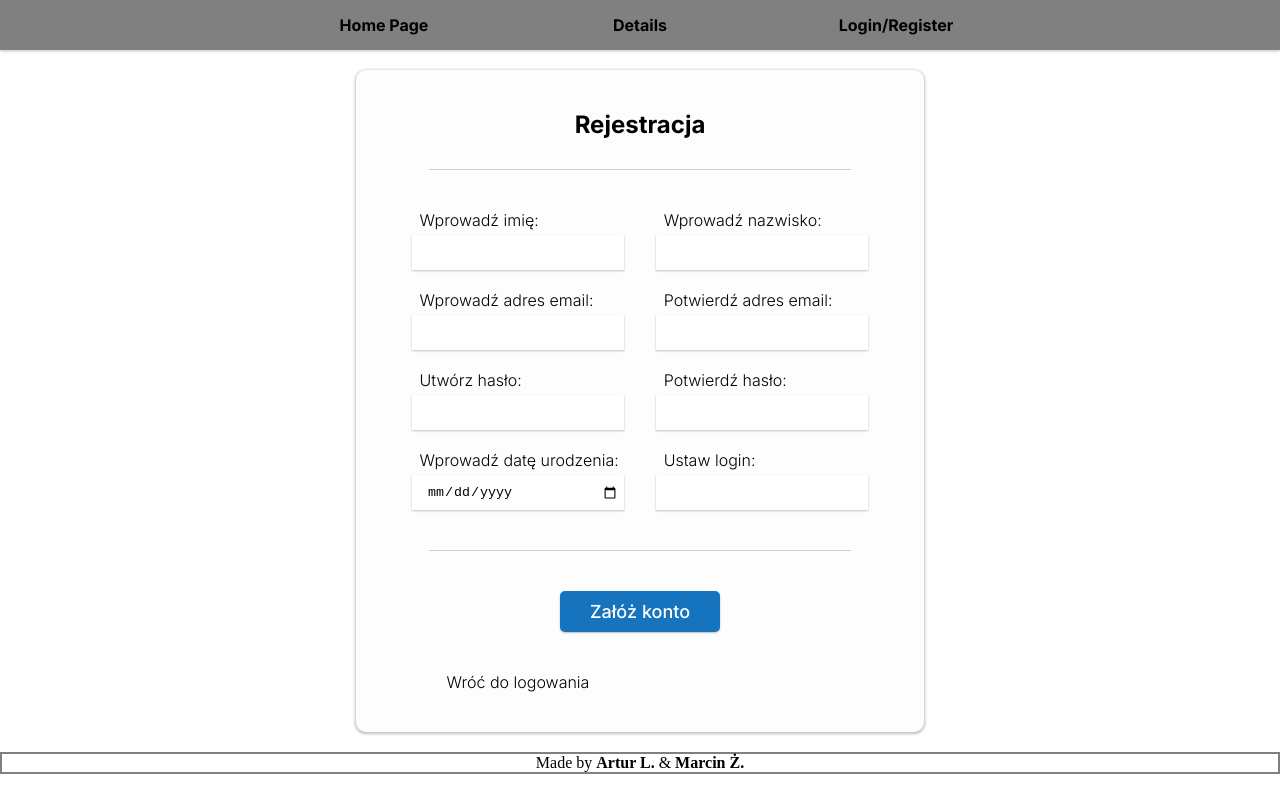
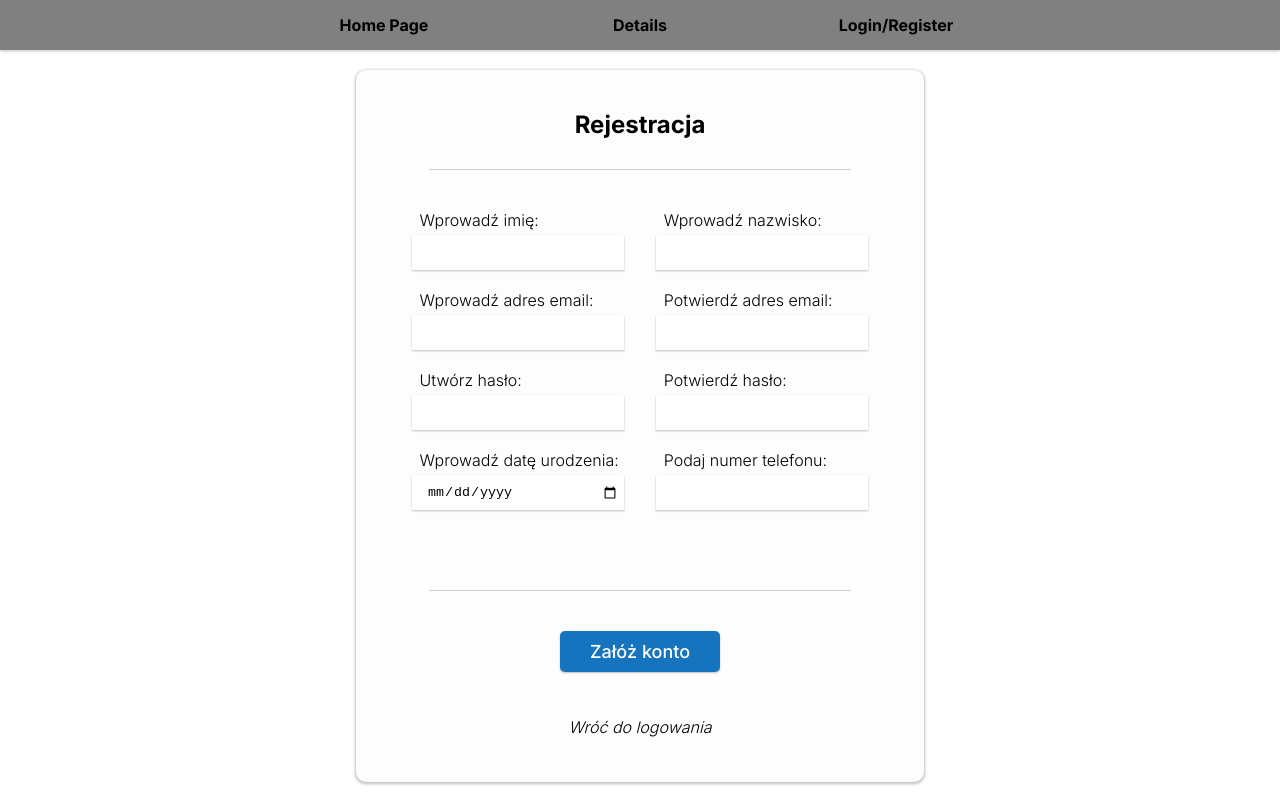
Before and after one commit to Ixperio/WarsztatSamochodowyReact, a React (Vite) app: page /User/Register in a window 1280 px wide. Built offline with nearby package versions, Linux system fonts and the light colour scheme; no server answers.

Commit message:
Dodano operacje logowania i rejestracji oraz obsługę błędów

```diff
--- a/src/components/Login/Login.tsx
+++ b/src/components/Login/Login.tsx
@@ -68,10 +68,10 @@ const Login = () => {
         <form onSubmit={handleSubmit}>
             <h3>Logowanie</h3>
             <div className="line"></div>
-            <label>Login:</label>
+            <label>Podaj email:</label>
             <input type="text" name="username" />
             <br />
-            <label>Hasło:</label>
+            <label>Podaj hasło:</label>
                 <input type="password" name="password" />
             <br />
             <div className="line"></div>
--- a/src/components/NavBar/NavBar.tsx
+++ b/src/components/NavBar/NavBar.tsx
@@ -1,29 +1,28 @@
-import { useState, useEffect } from 'react';
-import apiService from '../../services/apiService';
+import React, { useState, useEffect } from 'react';
 import NavBarItem from '../NavBarItem/NavBarItem';
 import './NavBar.module.css'
+import Cookies from 'js-cookie';
 
 const NavBar = () => {
   const [isLogged, setIsLogged] = useState(false);
 
-    const testing = async () => {
-      try {
-        const apiStatus = await apiService.getTestPerson();
-
-        if (apiStatus === 'Success') {
-          const userLogged = await apiService.isUserLogged();
-          setIsLogged(userLogged);
+  const checkLoggedStatus = async () => {
+    if (Cookies.get("trustString") !== undefined) {
+      setIsLogged(true);
+    } else {
+      setIsLogged(false);
+    }
   }
 
-        console.log(apiStatus);
-      } catch (error) {
-        console.error('Error:', error);
-      }
-    };
+  useEffect(() => {
+    checkLoggedStatus();
+    const intervalId = setInterval(() => {
+        checkLoggedStatus();
+      }, 1000);
 
-    useEffect(() => {
-      testing();
-    }, []);
+      // Czyszczenie intervalu po odmontowaniu komponentu
+      return () => clearInterval(intervalId);
+  }, []); // Użyj useEffect do wywołania funkcji raz po zamontowaniu komponentu
 
   return (
     <nav>
--- a/src/components/NavBarItem/NavBarItem.css
+++ b/src/components/NavBarItem/NavBarItem.css
@@ -1,5 +1,5 @@
 .navItemStyle{
-    width: max-content;
+    width: 100%;
     height: max-content;
     display: block;
     cursor:pointer;
--- a/src/components/Register/Register.css
+++ b/src/components/Register/Register.css
@@ -8,8 +8,10 @@
     grid-template-areas: "a a"
                          "e e"
                          "b c"
+                         "g g"
                          "f f"
-                         "d d";
+                         "d d"
+                         "i i";
     place-items: center;
     grid-template-columns: 1fr 1fr;
     grid-column-gap: 20px;
@@ -118,3 +120,29 @@
     transition: 0.15s;
     box-shadow: rgba(0,0,0,0.25) 0px 2px 2px 0px;
 }
+.register > form > .toLogin{
+    width: 100%;
+    grid-area: i;
+    place-items: center;
+    padding: 5px;
+    text-align: center;
+    cursor: pointer;
+    font-style: italic;
+    transition: 0.1s;
+    color: #000;
+}
+.register > form > .toLogin:hover{
+    transition: 0.2s;
+    color: rgb(43, 103, 233);
+
+}
+.register > form > .error{
+    color: red;
+    font-size: 13px;
+    width: 100%;
+    grid-area: g;
+    display: grid;
+    align-items: center;
+    padding: 5px;
+    text-align: center;
+}
--- a/src/components/Register/Register.tsx
+++ b/src/components/Register/Register.tsx
@@ -3,10 +3,16 @@ import './Register.css';
 import { useGlobalLinks } from '../../GlobalLinks';
 import NavBarItem from '../NavBarItem/NavBarItem';
 import apiService from '../../services/apiService';
+import { useNavigate } from 'react-router-dom';
+import Cookies from 'js-cookie';
+import { useState } from 'react';
 
 const Register = () => {
 
     const { loginLink } = useGlobalLinks();
+    const navigator = useNavigate();
+
+    const [error, setError] = useState<boolean>(false);
 
     //DEFINICJA INTERFEJSU JSON RESPONSE
     interface WartosciTestowe {
@@ -17,7 +23,11 @@ const Register = () => {
 
     const makeTest = async () => {
         try {
-          // Wywołaj funkcję test z carService
+            //Pierwsze sprawdzenie -> Kolejne w serwisie API sprawdza czy użytkownik jest realnie zalogowany.
+            if(Cookies.get("trustString") !== undefined || Cookies.get("trustString") === ""){
+                navigator("/");
+            }
+
           const response = await apiService.getTestCar();
 
           const wynik : WartosciTestowe = response;
@@ -25,23 +35,93 @@ const Register = () => {
           if(wynik.service == true &&
              wynik.controller == true &&
              wynik.repository == true){
-                console.log('Test API zakończony sukcesem!');
+                return true;
              }else{
-                console.log('Test API nie powiódł się!');
+                return false;
              }
 
         } catch (error) {
           console.error('Błąd pobierania danych żądania');
+          return false;
         }
       };
 
+      makeTest();
+
+      const handleSubmit = async (event: React.FormEvent<HTMLFormElement>) => {
+
+        event.preventDefault();
+        //Pobiera dane z formularza
+        const formData = new FormData(event.currentTarget);
+        const username : string | undefined = formData.get('username')?.toString();
+        const surname : string | undefined = formData.get('usersurname')?.toString();
+        const birthday : string | undefined = formData.get('birthday')?.toString();
+        const email : string | undefined = formData.get('email')?.toString();
+        const emailconfirm : string | undefined = formData.get('emailconfirm')?.toString();
+        const password : string | undefined  = formData.get('password')?.toString();
+        const passwordConfirm : string | undefined = formData.get('passwordconfirm')?.toString();
+        const phone : string | undefined = formData.get('phone')?.toString();
+        //sprawdza czy wszystkie dane są inne niż undefined -> 1 forma walidacji podstawowej
+        if( username !== undefined &&
+            surname !== undefined &&
+            birthday !== undefined &&
+            email !== undefined &&
+            emailconfirm !== undefined &&
+            password !== undefined &&
+            passwordConfirm !== undefined &&
+            phone !== undefined){
+
+            //Tworzy interfejs RegisterUser
+            interface RegisterUser{
+                name: string,
+                surname: string,
+                phone: string,
+                birthday: string,
+                email: string,
+                emailConfirm: string,
+                password: string,
+                passwordConfirm: string,
+                terms: boolean
+            }
+
+            //Tworzy dane postaci RegisterUser
+            const daneForm : RegisterUser = {
+                name: username,
+                surname: surname,
+                phone: phone,
+                birthday: birthday,
+                email: email,
+                emailConfirm: emailconfirm,
+                password: password,
+                passwordConfirm: passwordConfirm,
+                terms: true
+            }
+
+            //Tutaj sprawdza, czy wszystkie założenia walidacji są OK
 
 
-      makeTest();
+            //jeżeli są ok
+            if(true){
+                const apiRetStatus : boolean = await apiService.userRegister(daneForm);
+                if(apiRetStatus){
+                    setError(false);
+                    console.log("Zarejestrowano");
+                }else{
+                    console.log("Błąd - niezarejestrowano");
+                    setError(true);
+                }
+            }else{
+                //Pokaż błedy
+            }
+        }
+
+
+      }
+
 
     return (
         <div className="register">
-        <form>
+        <form onSubmit={handleSubmit}>
             <h2>Rejestracja</h2>
             <div className="line line1"></div>
             <div className="leftRegisterData">
@@ -67,12 +147,13 @@ const Register = () => {
                 <label>Potwierdź hasło:</label>
                 <input type="password" name="passwordconfirm" required/>
 
-                <label>Ustaw login:</label>
-                <input type="text" name="login" required/>
+                <label>Podaj numer telefonu:</label>
+                <input type="text" name="phone" required/>
             </div>
+            <div className='error'>{ error && ("Nie udało się założyć konta!") }</div>
             <div className="line line2"></div>
             <button type="submit">Załóż konto</button>
-            <NavBarItem link = {loginLink}>Wróć do logowania</NavBarItem>
+            <div className="toLogin"><NavBarItem link = {loginLink}>Wróć do logowania</NavBarItem></div>
         </form>
         </div>
     )
--- a/src/index.css
+++ b/src/index.css
@@ -0,0 +1,9 @@
+#root{
+    display: grid;
+    grid-template-rows: min-content auto max-content;
+    width: 100vw;
+    margin: 0;
+    padding: 0;
+    height: 100vh;
+    overflow-x: hidden;
+}
```
Also changed, not shown: src/services/apiService.tsx (+62 -8 lines). Lines whose indentation alone changed are shown as unchanged.
